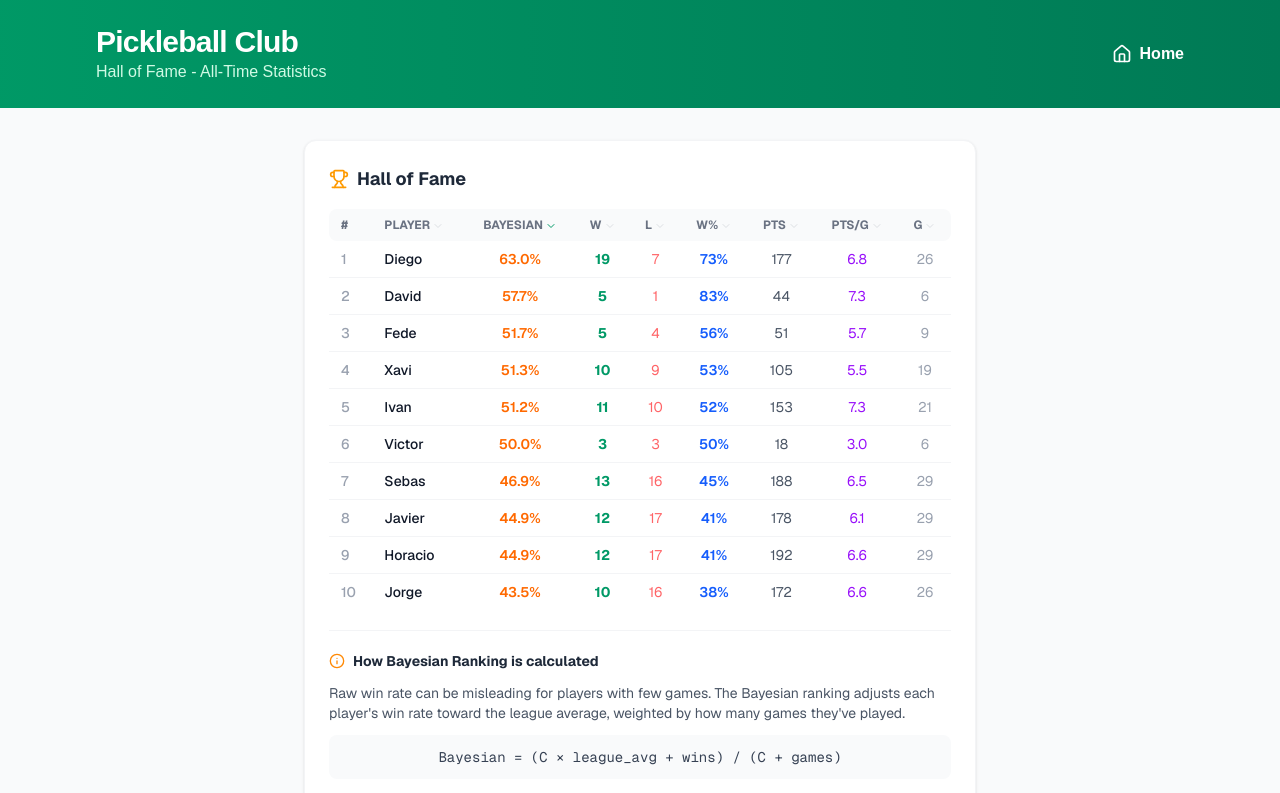
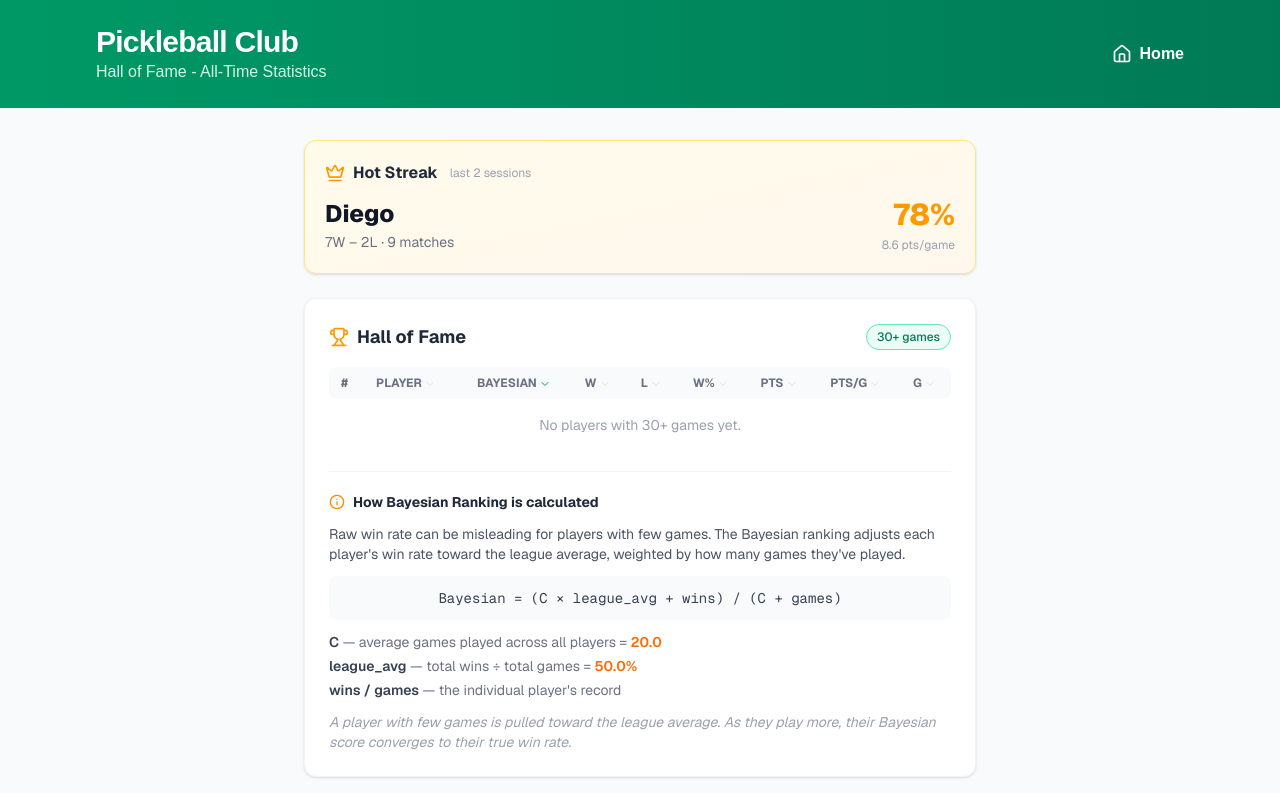
Before and after one commit to montenegrojd/pickleball-club, a Next.js app: page /hall-of-fame in a window 1280 px wide. Shown: the top 793 px of the page. Built offline with nearby package versions, Linux system fonts and the light colour scheme.

Commit message:
Add Recent MVP component and enhance leaderboard with session ranking info

```diff
--- a/src/app/hall-of-fame/page.tsx
+++ b/src/app/hall-of-fame/page.tsx
@@ -3,6 +3,7 @@
 
 import Leaderboard from '@/components/Leaderboard';
 import PlayerInsights from '@/components/PlayerInsights';
+import RecentMVP from '@/components/RecentMVP';
 import Link from 'next/link';
 import { Home } from 'lucide-react';
 
@@ -31,6 +32,7 @@ export default function HallOfFamePage() {
             {/* Main Content */}
             <main className="min-h-screen bg-gray-50 p-4 md:p-8 font-[family-name:var(--font-geist-sans)]">
                 <div className="max-w-2xl mx-auto space-y-6">
+                    <RecentMVP />
                     <Leaderboard showAllTime />
                     <PlayerInsights showAllTime />
                 </div>
--- a/src/components/Leaderboard.tsx
+++ b/src/components/Leaderboard.tsx
@@ -25,10 +25,38 @@ function getValue(p: Player, key: SortKey, C = 0, globalMeanWr = 0): number | st
     }
 }
 
+function SessionRankingInfo() {
+    const [open, setOpen] = useState(false);
+    return (
+        <div className="mt-4 pt-4 border-t border-gray-100">
+            <button
+                onClick={() => setOpen(o => !o)}
+                className="flex items-center gap-2 text-xs text-gray-400 hover:text-gray-600 transition-colors"
+            >
+                <Info className="w-3.5 h-3.5" />
+                <span>How is the ranking determined?</span>
+                {open ? <ChevronUp className="w-3 h-3" /> : <ChevronDown className="w-3 h-3" />}
+            </button>
+            {open && (
+                <div className="mt-3 text-sm text-gray-600 space-y-2">
+                    <p>Players are ranked by three criteria in order of priority:</p>
+                    <ol className="list-decimal list-inside space-y-1 ml-1">
+                        <li><span className="font-semibold text-blue-600">Win %</span> — primary. Who won the most of the games they played.</li>
+                        <li><span className="font-semibold text-gray-700">Games played</span> — first tie-break. More games played wins the tie, rewarding participation.</li>
+                        <li><span className="font-semibold text-purple-600">Pts/G</span> — second tie-break. Higher points per game reflects stronger winning margins.</li>
+                    </ol>
+                    <p className="text-gray-400 italic text-xs">Example: a player who went 8-2 ranks above one who went 3-0, because they proved consistency over more games.</p>
+                </div>
+            )}
+        </div>
+    );
+}
+
 export default function Leaderboard({ refreshTrigger, sessionId, showAllTime }: { refreshTrigger?: number, sessionId?: string, showAllTime?: boolean }) {
     const [players, setPlayers] = useState<Player[]>([]);
-    const [sortKey, setSortKey] = useState<SortKey>(showAllTime ? 'bayes' : 'w');
+    const [sortKey, setSortKey] = useState<SortKey>(showAllTime ? 'bayes' : 'wpct');
     const [sortDir, setSortDir] = useState<'asc' | 'desc'>('desc');
+    const [minGames, setMinGames] = useState(showAllTime ? 30 : 0);
 
     useEffect(() => {
         const url = sessionId
@@ -39,6 +67,8 @@ export default function Leaderboard({ refreshTrigger, sessionId, showAllTime }:
             .then(res => res.json())
             .then(data => setPlayers(data as Player[]));
     }, [refreshTrigger, sessionId, showAllTime]);
+
+    const qualified = minGames > 0 ? players.filter(p => p.matchesPlayed >= minGames) : players;
 
     const totalGames = players.reduce((s, p) => s + p.matchesPlayed, 0);
     const totalWins  = players.reduce((s, p) => s + p.matchesWon, 0);
@@ -54,11 +84,21 @@ export default function Leaderboard({ refreshTrigger, sessionId, showAllTime }:
         }
     };
 
-    const sorted = [...players].sort((a, b) => {
+    const sorted = [...qualified].sort((a, b) => {
         const av = getValue(a, sortKey, C, globalMeanWr);
         const bv = getValue(b, sortKey, C, globalMeanWr);
         const cmp = typeof av === 'string' ? av.localeCompare(bv as string) : (av as number) - (bv as number);
-        return sortDir === 'desc' ? -cmp : cmp;
+        if (cmp !== 0) return sortDir === 'desc' ? -cmp : cmp;
+        // Session leaderboard tie-breaks: W% → G → Pts/G
+        if (!showAllTime && sortKey !== 'wpct') return 0;
+        if (!showAllTime) {
+            const gDiff = b.matchesPlayed - a.matchesPlayed;
+            if (gDiff !== 0) return gDiff;
+            const ptsgA = a.matchesPlayed > 0 ? (a.pointsScored || 0) / a.matchesPlayed : 0;
+            const ptsgB = b.matchesPlayed > 0 ? (b.pointsScored || 0) / b.matchesPlayed : 0;
+            return ptsgB - ptsgA;
+        }
+        return 0;
     });
 
     const SortIcon = ({ col }: { col: SortKey }) => {
@@ -79,9 +119,23 @@ export default function Leaderboard({ refreshTrigger, sessionId, showAllTime }:
 
     return (
         <div className="bg-white p-6 rounded-xl shadow-sm border border-gray-100">
-            <div className="flex items-center gap-2 mb-4 text-amber-500">
+            <div className="flex items-center justify-between mb-4">
+                <div className="flex items-center gap-2 text-amber-500">
                     <Trophy className="w-5 h-5" />
                     <h2 className="font-bold text-lg text-gray-800">{showAllTime ? 'Hall of Fame' : 'Leaderboard'}</h2>
+                </div>
+                {showAllTime && (
+                    <button
+                        onClick={() => setMinGames(g => g === 0 ? 30 : 0)}
+                        className={`text-xs px-2.5 py-1 rounded-full border font-medium transition-colors ${
+                            minGames === 30
+                                ? 'bg-emerald-50 border-emerald-300 text-emerald-700'
+                                : 'bg-gray-50 border-gray-300 text-gray-500'
+                        }`}
+                    >
+                        {minGames === 30 ? '30+ games' : 'All players'}
+                    </button>
+                )}
             </div>
 
             <div className="overflow-x-auto">
@@ -91,12 +145,25 @@ export default function Leaderboard({ refreshTrigger, sessionId, showAllTime }:
                             <th className="px-3 py-2 rounded-l-lg">#</th>
                             <Th col="name" label="Player" />
                             {showAllTime && <Th col="bayes" label="Bayesian" className="text-center" />}
-                            <Th col="w"    label="W"    className="text-center" />
-                            <Th col="l"    label="L"    className="text-center" />
-                            <Th col="wpct" label="W%"   className="text-center" />
-                            <Th col="pts"  label="Pts"  className="text-center" />
+                            {showAllTime ? (
+                                <>
+                                    <Th col="w"    label="W"     className="text-center" />
+                                    <Th col="l"    label="L"     className="text-center" />
+                                    <Th col="wpct" label="W%"    className="text-center" />
+                                    <Th col="pts"  label="Pts"   className="text-center" />
                                     <Th col="ptsg" label="Pts/G" className="text-center" />
-                            <Th col="g"    label="G"    className="text-center rounded-r-lg" />
+                                    <Th col="g"    label="G"     className="text-center rounded-r-lg" />
+                                </>
+                            ) : (
+                                <>
+                                    <Th col="wpct" label="W%"    className="text-center" />
+                                    <Th col="w"    label="W"     className="text-center" />
+                                    <Th col="l"    label="L"     className="text-center" />
+                                    <Th col="g"    label="G"     className="text-center" />
+                                    <Th col="pts"  label="Pts"   className="text-center" />
+                                    <Th col="ptsg" label="Pts/G" className="text-center rounded-r-lg" />
+                                </>
+                            )}
                         </tr>
                     </thead>
                     <tbody className="divide-y divide-gray-100">
@@ -112,23 +179,42 @@ export default function Leaderboard({ refreshTrigger, sessionId, showAllTime }:
                                             {(bayesianWinRate(p, C, globalMeanWr) * 100).toFixed(1)}%
                                         </td>
                                     )}
+                                    {showAllTime ? (
+                                        <>
                                             <td className="px-3 py-2 text-center font-bold text-emerald-600">{p.matchesWon}</td>
                                             <td className="px-3 py-2 text-center text-red-400">{p.matchesPlayed - p.matchesWon}</td>
                                             <td className="px-3 py-2 text-center font-semibold text-blue-600">{winPct}%</td>
                                             <td className="px-3 py-2 text-center text-gray-600">{p.pointsScored || 0}</td>
                                             <td className="px-3 py-2 text-center text-purple-600">{ptsPerGame}</td>
                                             <td className="px-3 py-2 text-center text-gray-400">{p.matchesPlayed}</td>
+                                        </>
+                                    ) : (
+                                        <>
+                                            <td className="px-3 py-2 text-center font-semibold text-blue-600">{winPct}%</td>
+                                            <td className="px-3 py-2 text-center font-bold text-emerald-600">{p.matchesWon}</td>
+                                            <td className="px-3 py-2 text-center text-red-400">{p.matchesPlayed - p.matchesWon}</td>
+                                            <td className="px-3 py-2 text-center text-gray-400">{p.matchesPlayed}</td>
+                                            <td className="px-3 py-2 text-center text-gray-600">{p.pointsScored || 0}</td>
+                                            <td className="px-3 py-2 text-center text-purple-600">{ptsPerGame}</td>
+                                        </>
+                                    )}
                                 </tr>
                             );
                         })}
-                        {players.length === 0 && (
+                        {sorted.length === 0 && (
                             <tr>
-                                <td colSpan={showAllTime ? 9 : 8} className="px-3 py-4 text-center text-gray-400">No players checked in</td>
+                                <td colSpan={showAllTime ? 9 : 8} className="px-3 py-4 text-center text-gray-400">
+                                    {players.length > 0 ? 'No players with 30+ games yet.' : 'No players checked in'}
+                                </td>
                             </tr>
                         )}
                     </tbody>
                 </table>
             </div>
+
+            {!showAllTime && players.length > 0 && (
+                <SessionRankingInfo />
+            )}
 
             {showAllTime && players.length > 0 && (
                 <div className="mt-5 pt-5 border-t border-gray-100 text-sm text-gray-600">
--- /dev/null
+++ b/src/components/RecentMVP.tsx
@@ -0,0 +1,69 @@
+'use client';
+
+import { useEffect, useState } from 'react';
+import { Player } from '@/lib/types';
+import { Crown } from 'lucide-react';
+
+const MIN_MATCHES = 5;
+
+interface MVPData {
+    player: Player;
+    sessionCount: number;
+}
+
+export default function RecentMVP() {
+    const [mvp, setMvp] = useState<MVPData | null>(null);
+    const [loading, setLoading] = useState(true);
+
+    useEffect(() => {
+        fetch('/api/stats?range=recent')
+            .then(res => res.json())
+            .then(({ players, sessionCount }: { players: Player[], sessionCount: number }) => {
+                const qualified = players.filter(p => p.matchesPlayed >= MIN_MATCHES);
+                if (qualified.length === 0) { setLoading(false); return; }
+
+                const ranked = qualified.sort((a, b) => {
+                    const aPct = a.matchesWon / a.matchesPlayed;
+                    const bPct = b.matchesWon / b.matchesPlayed;
+                    if (bPct !== aPct) return bPct - aPct;
+                    if (b.matchesPlayed !== a.matchesPlayed) return b.matchesPlayed - a.matchesPlayed;
+                    const aPpg = (a.pointsScored || 0) / a.matchesPlayed;
+                    const bPpg = (b.pointsScored || 0) / b.matchesPlayed;
+                    return bPpg - aPpg;
+                });
+
+                setMvp({ player: ranked[0], sessionCount });
+                setLoading(false);
+            });
+    }, []);
+
+    if (loading || !mvp) return null;
+
+    const { player, sessionCount } = mvp;
+    const winPct = ((player.matchesWon / player.matchesPlayed) * 100).toFixed(0);
+    const ptsg = ((player.pointsScored || 0) / player.matchesPlayed).toFixed(1);
+    const losses = player.matchesPlayed - player.matchesWon;
+
+    return (
+        <div className="bg-gradient-to-br from-amber-50 to-orange-50 border border-amber-200 rounded-xl p-5 shadow-sm">
+            <div className="flex items-center gap-2 mb-3">
+                <Crown className="w-5 h-5 text-amber-500" />
+                <h3 className="font-bold text-gray-800">Hot Streak</h3>
+                <span className="text-xs text-gray-400 ml-1">last {sessionCount} session{sessionCount !== 1 ? 's' : ''}</span>
+            </div>
+
+            <div className="flex items-center justify-between">
+                <div>
+                    <p className="text-2xl font-extrabold text-gray-900">{player.name}</p>
+                    <p className="text-sm text-gray-500 mt-0.5">
+                        {player.matchesWon}W – {losses}L · {player.matchesPlayed} matches
+                    </p>
+                </div>
+                <div className="text-right space-y-1">
+                    <div className="text-3xl font-extrabold text-amber-500">{winPct}%</div>
+                    <div className="text-xs text-gray-400">{ptsg} pts/game</div>
+                </div>
+            </div>
+        </div>
+    );
+}
```
Also changed, not shown: src/app/api/stats/route.ts (+16 -3 lines). Lines whose indentation alone changed are shown as unchanged.
